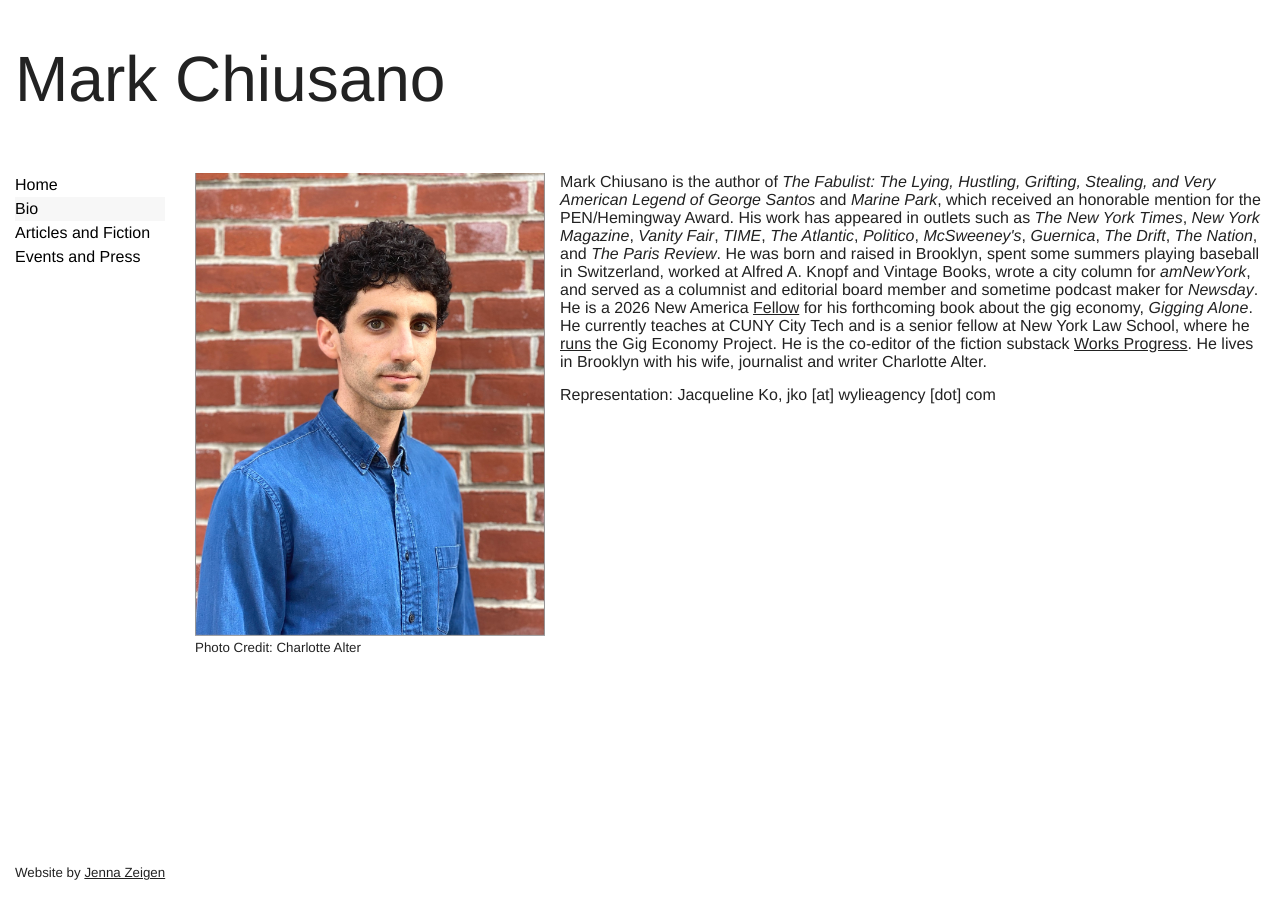
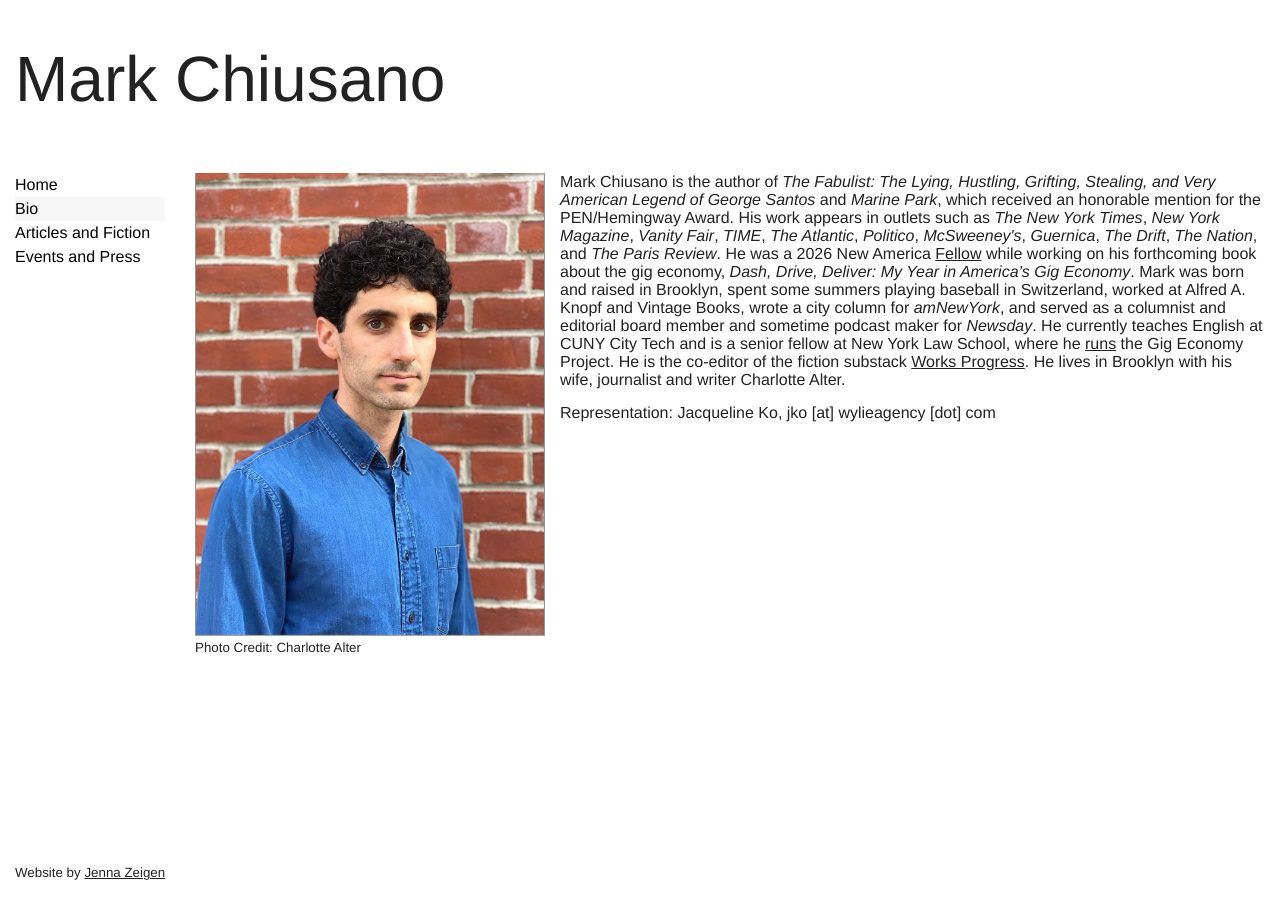
Before and after one commit to mjchiusano/mjchiusano.github.io, a Jekyll site: the page built from bio.html, in a window 1280 px wide. Built offline with Jekyll 4.4.1, drawn with Linux system fonts in a browser that asks for light colours; Markdown is read by kramdown in place of the engine named in the settings.

Commit message:
Update bio.html

```diff
--- a/bio.html
+++ b/bio.html
@@ -8,7 +8,7 @@
   <small>Photo Credit: Charlotte Alter</small>
 </div>
 
-<p class="gutter-pad-bottom">Mark Chiusano is the author of <i>The Fabulist: The Lying, Hustling, Grifting, Stealing, and Very American Legend of George Santos</i> and <i>Marine Park</i>, which received an honorable mention for the PEN/Hemingway Award. His work has appeared in outlets such as <i>The New York Times</i>, <i>New York Magazine</i>, <i>Vanity Fair</i>, <i>TIME</i>, <i>The Atlantic</i>, <i>Politico</i>, <i>McSweeney's</i>, <i>Guernica</i>, <i>The Drift</i>, <i>The Nation</i>, and <i>The Paris Review</i>. He was born and raised in Brooklyn, spent some summers playing baseball in Switzerland, worked at Alfred A. Knopf and Vintage Books, wrote a city column for <i>amNewYork</i>, and served as a columnist and editorial board member and sometime podcast maker for <i>Newsday</i>. He is a 2026 New America <a href="https://www.newamerica.org/our-people/mark-chiusano/"> Fellow</a> for his forthcoming book about the gig economy, <i>Gigging Alone</i>. He currently teaches at CUNY City Tech and is a senior fellow at New York Law School, where he <a href="https://news.nyls.edu/nyls-and-the-plumeri-center-for-small-business-empowerment-announce-the-gig-economy-project/">runs</a> the Gig Economy Project. He is the co-editor of the fiction substack <a href="https://worksprogress.substack.com/"> Works Progress</a>. He lives in Brooklyn with his wife, journalist and writer Charlotte Alter.</p>
+<p class="gutter-pad-bottom">Mark Chiusano is the author of <i>The Fabulist: The Lying, Hustling, Grifting, Stealing, and Very American Legend of George Santos</i> and <i>Marine Park</i>, which received an honorable mention for the PEN/Hemingway Award. His work appears in outlets such as <i>The New York Times</i>, <i>New York Magazine</i>, <i>Vanity Fair</i>, <i>TIME</i>, <i>The Atlantic</i>, <i>Politico</i>, <i>McSweeney's</i>, <i>Guernica</i>, <i>The Drift</i>, <i>The Nation</i>, and <i>The Paris Review</i>. He was a 2026 New America <a href="https://www.newamerica.org/our-people/mark-chiusano/"> Fellow</a> while working on his forthcoming book about the gig economy, <i>Dash, Drive, Deliver: My Year in America’s Gig Economy</i>. Mark was born and raised in Brooklyn, spent some summers playing baseball in Switzerland, worked at Alfred A. Knopf and Vintage Books, wrote a city column for <i>amNewYork</i>, and served as a columnist and editorial board member and sometime podcast maker for <i>Newsday</i>. He currently teaches English at CUNY City Tech and is a senior fellow at New York Law School, where he <a href="https://news.nyls.edu/nyls-and-the-plumeri-center-for-small-business-empowerment-announce-the-gig-economy-project/">runs</a> the Gig Economy Project. He is the co-editor of the fiction substack <a href="https://worksprogress.substack.com/"> Works Progress</a>. He lives in Brooklyn with his wife, journalist and writer Charlotte Alter.</p>
 
 
 <p>Representation:
```
